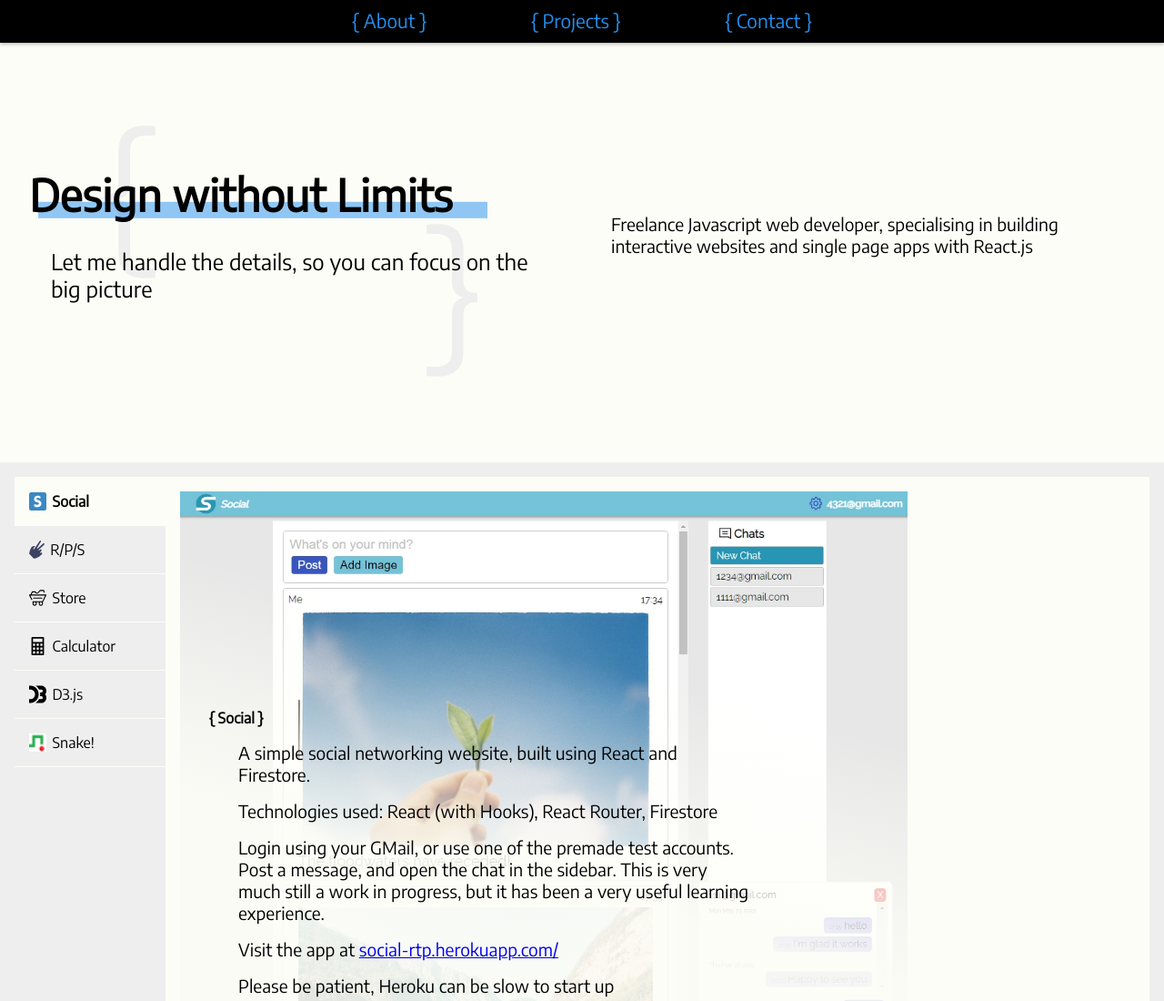
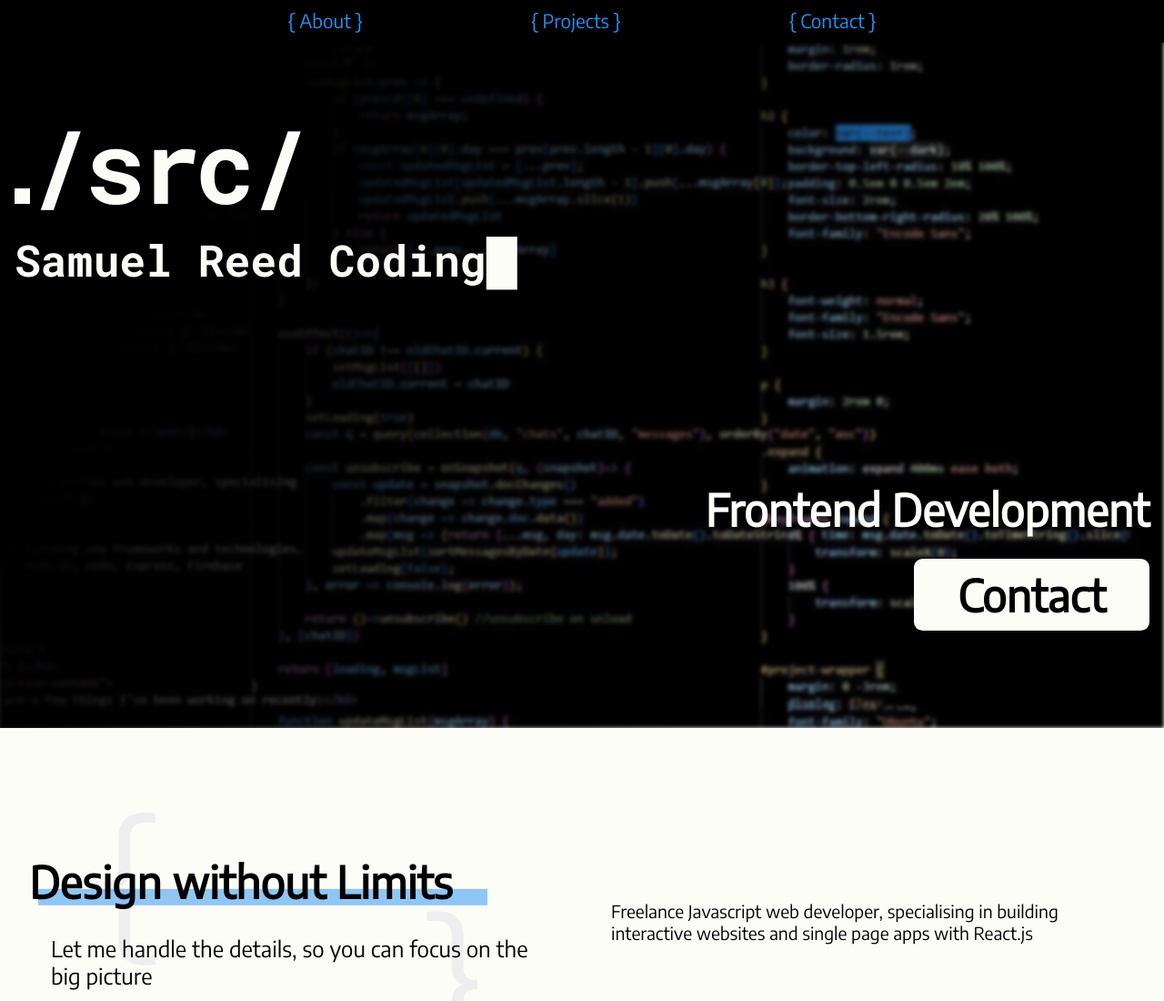
Before and after one commit to rtp314/portfolio-old, a website built with Vite: page index.html in a window 1280 px wide. Shown: the top 1100 px of the page at 91% size. Built offline with nearby package versions, Linux system fonts and the light colour scheme; a script that the page names is missing.

Commit message:
add banner, update styles

```diff
--- a/index.html
+++ b/index.html
@@ -16,15 +16,25 @@
     <body>
         <nav id="navbar">
             <ul>
-                <a href="#about"><li>{ About }</li></a>
-                <a href="#projects"><li>{ Projects }</li></a>
-                <a href="#contact"><li>{ Contact }</li></a>
+                <nobr
+                    ><a href="#about"><li>{ About }</li></a></nobr
+                >
+                <nobr
+                    ><a href="#projects"><li>{ Projects }</li></a></nobr
+                >
+                <nobr
+                    ><a href="#contact"><li>{ Contact }</li></a></nobr
+                >
             </ul>
         </nav>
         <div id="banner">
             <div id="title-wrapper">
                 <div class="title"><span></span>/src/</div>
                 <div class="subtitle">Samuel Reed Coding</div>
+            </div>
+            <div id="cta-wrapper">
+                <div>Frontend Development</div>
+                <a href="#contact" class="button">Contact</a>
             </div>
         </div>
         <main>
@@ -293,5 +303,6 @@
                 </div>
             </section>
         </main>
+        <footer>Site hand coded by Samuel Reed using free-range, organic HTML/CSS/JS</footer>
     </body>
 </html>
--- a/main.js
+++ b/main.js
@@ -54,25 +54,6 @@ function typingAnimation(el, delay) {
 //PROJECT DISPLAY LOGIC
 
 const display = document.getElementById("project-display");
-
-// const social = document.getElementById("social");
-// const calculator = document.getElementById("calculator");
-// const d3 = document.getElementById("d3");
-// const snake = document.getElementById("snake");
-// const store = document.getElementById("store");
-// const rps = document.getElementById("rps");
-
-// const buttons = [social, calculator, d3, snake, store, rps];
-
-// const calculatorDisplay = document.getElementById("calculator-display");
-// const socialDisplay = document.getElementById("social-display");
-// const d3Display = document.getElementById("d3-display");
-// const snakeDisplay = document.getElementById("snake-display");
-// const storeDisplay = document.getElementById("store-display");
-// const rpsDisplay = document.getElementById("rps-display");
-
-// const displays = [calculatorDisplay, socialDisplay, d3Display, snakeDisplay, storeDisplay, rpsDisplay];
-
 const closableInfo = Array.from(document.getElementsByClassName("closable-info"));
 const buttons = Array.from(document.getElementsByClassName("project-button"));
 const displays = Array.from(document.getElementsByClassName("project-display"));
@@ -82,12 +63,6 @@ closableInfo.forEach((div) => div.addEventListener("click", () => (div.style.dis
 buttons.forEach((el) => el.addEventListener("click", handleProjectChange));
 
 function handleProjectChange(e) {
-    const projectName = e.currentTarget.id;
-    const projectDisplay = document.getElementById(projectName + "-display");
-    closeOthers(projectDisplay);
-    setButtonStyle(e.currentTarget);
-}
-
     function closeOthers(focused) {
         displays.forEach((element) => {
             if (element === focused) {
@@ -100,7 +75,7 @@ function closeOthers(focused) {
         });
     }
 
-function setButtonStyle(el) {
+    function setSelectedButton(el) {
         buttons.forEach((button) => {
             if (button === el) {
                 button.classList.add("selected");
@@ -109,3 +84,8 @@ function setButtonStyle(el) {
             }
         });
     }
+    const projectName = e.currentTarget.id;
+    const projectDisplay = document.getElementById(projectName + "-display");
+    closeOthers(projectDisplay);
+    setSelectedButton(e.currentTarget);
+}
--- a/style.scss
+++ b/style.scss
@@ -78,14 +78,14 @@ nav {
 	& > ul {
 		margin: 0 auto;
 		padding: 0;
-        max-width: 80rem;
+		max-width: 50rem;
 		display: flex;
-        justify-content: center;
+		justify-content: space-around;
 		gap: 2rem;
 	}
 
 	li {
-        margin: 0.5em 2em;
+		margin: 0.5em 0;
 		padding: 0;
 		display: inline-block;
 		font-size: var(--fs-nav);
@@ -98,6 +98,83 @@ nav {
 	a {
 		color: currentColor;
 		text-decoration: none;
+	}
+}
+
+//TITLE BANNER
+
+#banner {
+	box-sizing: border-box;
+	width: 100%;
+	height: 100vh;
+	margin-bottom: -5px;
+	font-family: var(--ff-title);
+	font-weight: bold;
+	background: linear-gradient(120deg, var(--color-primary-900) 20%, rgba(0, 0, 0, 0) 70%);
+	position: relative;
+	overflow: hidden;
+	display: flex;
+	flex-direction: column;
+	align-items: center;
+	justify-content: space-around;
+	padding: 0 1rem;
+
+	&::before {
+		content: "";
+		z-index: -1;
+		position: absolute;
+		height: 100%;
+		width: 100%;
+		top: 0px;
+		left: 0px;
+		background: url("images/background.webp") top right/1500px, var(--color-primary-900);
+		filter: blur(2px);
+	}
+}
+
+#title-wrapper {
+	color: var(--color-primary-100);
+	display: flex;
+	flex-direction: column;
+	align-items: flex-start;
+	align-self: flex-start;
+
+	.title {
+		font-size: var(--fs-title);
+		letter-spacing: -0.1ch;
+
+		span {
+			display: inline-block;
+			width: 0.15em;
+			aspect-ratio: 1;
+			background-color: var(--color-primary-100);
+		}
+	}
+
+	.subtitle {
+		color: var(--light);
+		font-size: var(--fs-subheading);
+	}
+}
+
+#cta-wrapper {
+	color: var(--color-primary-100);
+	font-family: var(--ff-heading);
+	display: flex;
+	flex-direction: column;
+	align-items: flex-end;
+	align-self: flex-end;
+	font-size: var(--fs-subheading);
+	text-align: end;
+	gap: 0.5em;
+
+	.button {
+		text-decoration: none;
+		color: inherit;
+		background: var(--color-primary-100);
+		border-radius: 0.2em;
+		padding: 0.2em 1em;
+		color: var(--color-primary-900);
 	}
 }
 
@@ -257,13 +334,22 @@ section {
 	}
 
 	.screenshot {
-        width: min(50rem, 100%);
+		width: min(70rem, 100%);
 	}
 
 	.selected {
 		background-color: var(--color-background);
 		font-weight: bold;
 	}
+}
+
+// FOOTER
+
+footer {
+	text-align: center;
+	font-size: 0.8rem;
+	color: var(--color-primary-700);
+	margin-bottom: 1em;
 }
 
 /* UTILITY CLASSES */
```
Lines whose indentation alone changed are shown as unchanged.
